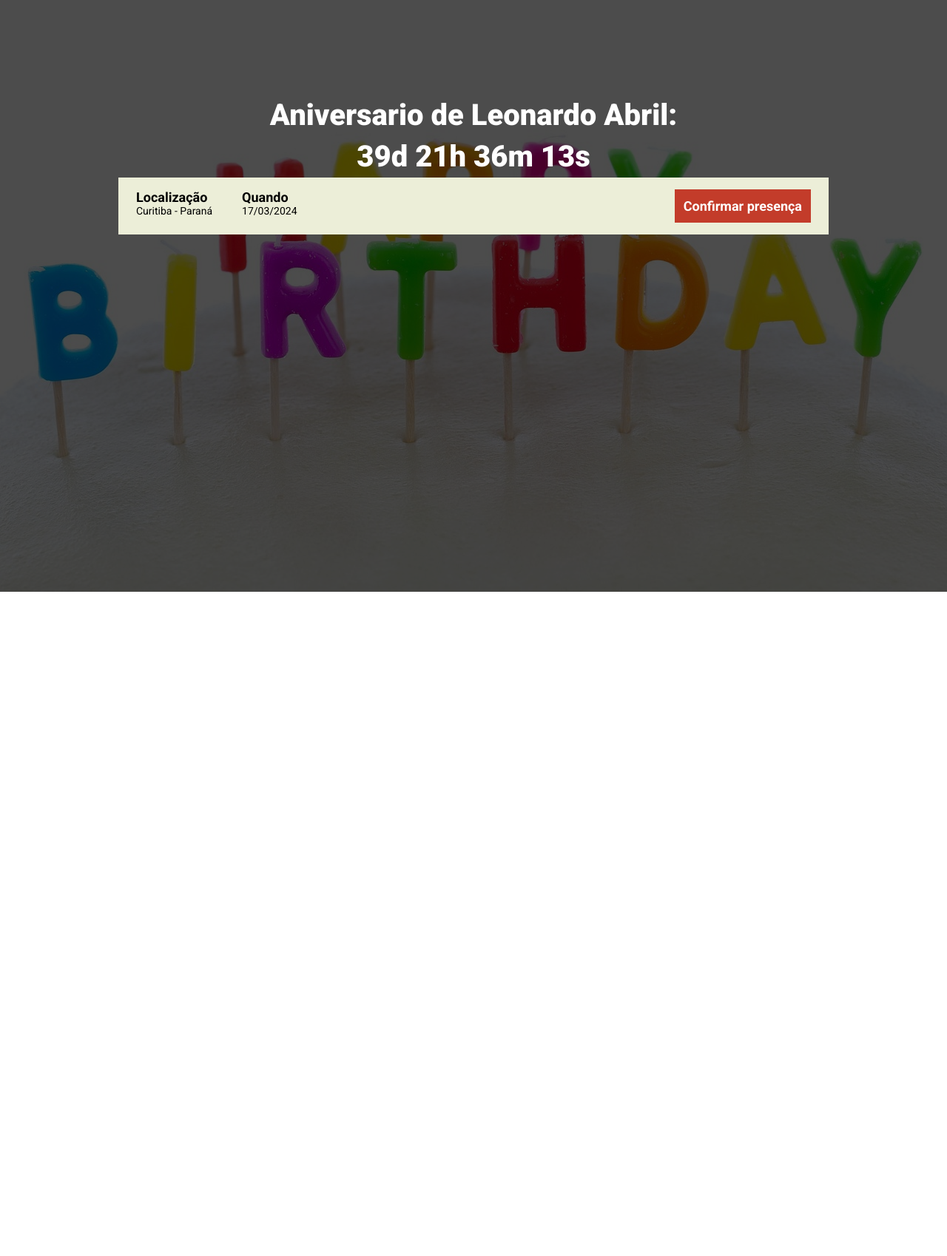
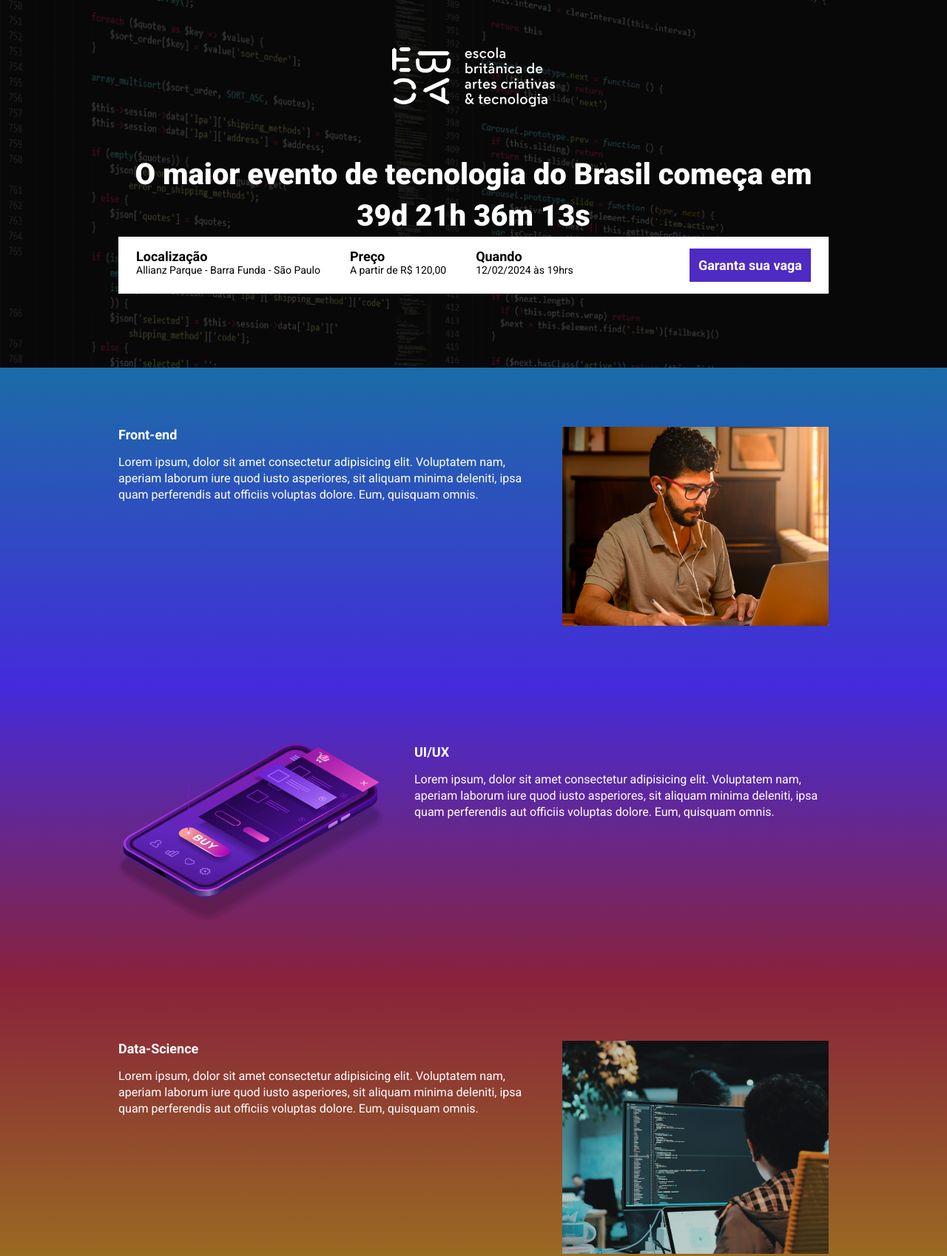
Before and after one commit to LeoAbril98/ebac_tech_talks, a website built with Parcel: page src/index.html in a window 1280 px wide. Shown: the top 1698 px of the page at 74% size. Before the commit the page ends 800 px from the top, so only its background shows below. Built offline with nearby package versions, Linux system fonts and the light colour scheme.

Commit message:
ajuste de imagens

```diff
--- a/src/index.html
+++ b/src/index.html
@@ -14,27 +14,79 @@
 <body>
     <header class="hero">
         <div class="container">
+            <img class="hero__logo" src="./images/ebac_logo.svg" alt="EBAC">
             <p class="hero__text">
-                Aniversario de Leonardo Abril: <br>
-                <span id="contador"></span>
+                O maior evento de tecnologia do
+                Brasil começa em <span id="contador"></span>
             </p>
             <div class="infos-bar">
                 <ul class="infos-bar__infos">
                     <li class="infos-bar__infos__item">
                         <b>Localização</b>
-                        Curitiba - Paraná
+                        Allianz Parque - Barra Funda - São Paulo
+                    </li>
+                    <li class="infos-bar__infos__item">
+                        <b>Preço</b>
+                        A partir de R$ 120,00
                     </li>
                     <li class="infos-bar__infos__item">
                         <b>Quando</b>
-                        17/03/2024
+                        12/02/2024 às 19hrs
                     </li>
                 </ul>
                 <a href="#" class="button button--primary">
-                    Confirmar presença
+                    Garanta sua vaga
                 </a>
             </div>
         </div>
     </header>
+    <section class="event event--frontend" >
+        <div class="container" data-aos="fade-right">
+            <div class="event__details">
+                <h2 class="event__details__title">Front-end</h2>
+                <p class="event__details__description">
+                    Lorem ipsum, dolor sit amet consectetur adipisicing elit. Voluptatem nam, aperiam laborum iure quod iusto asperiores, sit aliquam minima deleniti, ipsa quam perferendis aut officiis voluptas dolore. Eum, quisquam omnis.
+                </p>
+            </div>
+            <img class="event__image" src="./images/frontend.png" alt="Front-end">
+        </div>
+    </section>
+    <section class="event event--ui-ux event--image-left">
+        <div class="container" data-aos="fade-left">
+            <div class="event__details">
+                <h2 class="event__details__title">UI/UX</h2>
+                <p class="event__details__description">
+                    Lorem ipsum, dolor sit amet consectetur adipisicing elit. Voluptatem nam, aperiam laborum iure quod iusto asperiores, sit aliquam minima deleniti, ipsa quam perferendis aut officiis voluptas dolore. Eum, quisquam omnis.
+                </p>
+            </div>
+            <img class="event__image" src="./images/ui-ux.png" alt="ui ux">
+        </div>
+    </section>
+    <section class="event event--data-science">
+        <div class="container" data-aos="fade-right">
+            <div class="event__details">
+                <h2 class="event__details__title">Data-Science</h2>
+                <p class="event__details__description">
+                    Lorem ipsum, dolor sit amet consectetur adipisicing elit. Voluptatem nam, aperiam laborum iure quod iusto asperiores, sit aliquam minima deleniti, ipsa quam perferendis aut officiis voluptas dolore. Eum, quisquam omnis.
+                </p>
+            </div>
+            <img class="event__image" src="./images/data.png" alt="Data-Science">
+        </div>
+    </section>
+    <section class="event event--backend event--image-left">
+        <div class="container" data-aos="fade-left">
+            <div class="event__details">
+                <h2 class="event__details__title">Back-end</h2>
+                <p class="event__details__description">
+                    Lorem ipsum, dolor sit amet consectetur adipisicing elit. Voluptatem nam, aperiam laborum iure quod iusto asperiores, sit aliquam minima deleniti, ipsa quam perferendis aut officiis voluptas dolore. Eum, quisquam omnis.
+                </p>
+            </div>
+            <img class="event__image" src="./images/backend.png" alt="Back-end">
+        </div>
+    </section>
+
+
+    <script src="https://unpkg.com/aos@next/dist/aos.js"></script>
     <script src="scripts/main.js"></script>
 </body>
 </html>
--- a/src/scripts/main.js
+++ b/src/scripts/main.js
@@ -1,3 +1,4 @@
+AOS.init();
 
 const dataDoEvento = new Date("mar 17, 2024 00:00:00");
 const timeStampDoEvento =  dataDoEvento.getTime();
--- /dev/null
+++ b/src/styles/_event.scss
@@ -0,0 +1,62 @@
+@use 'variables';
+
+.event {
+    padding: 80px 0;
+
+    &--frontend {
+        background-image: linear-gradient(variables.$blue1, variables.$blue2);
+    }
+    &--ui-ux {
+        background-image: linear-gradient(variables.$blue2, variables.$pink);
+    }
+    &--data-science{
+        background-image: linear-gradient(variables.$pink, variables.$yellow);
+    }
+    &--backend {
+        background-image: linear-gradient(variables.$yellow, variables.$pink);
+    }
+
+    &--image-left {
+        .container {
+            flex-direction: row-reverse;
+        }
+    }
+
+    .container {
+        display: flex;
+        gap: 40px;
+    }
+
+    &__image {
+        max-width: 360px;
+    }
+
+    &__details {
+
+        &__title {
+            font-size: 18px;
+            font-weight: bold;
+            margin-bottom: 16px;
+        }
+
+        &__description {
+            line-height: 22px;
+        }
+    }
+
+
+    @media (max-width: 640px) {
+        .container{
+            display: block;
+        }
+
+        &__image {
+            width: 100%;
+        }
+
+        &__details {
+            margin-right: 0;
+            margin-bottom: 16px;
+        }
+    }
+}
--- a/src/styles/_hero.scss
+++ b/src/styles/_hero.scss
@@ -2,25 +2,14 @@
 
 .hero {
     padding-top: 64px;
-    padding-bottom: 300px;
-    height: 100vh;
-    background-image: url(../images/happy-birthday.jpg);
+    padding-bottom: 100px;
+    background-image: url(../images/fundo.png);
     background-repeat: no-repeat;
     background-size: cover;
     position: relative;
-
-        @media (min-width:641px) and (max-width: 1020px){
-            background-size: contain;
-    }
-
     .container {
         position: relative;
     }
-
-    .infos-bar {
-        background-color: rgb(236, 238, 216);
-    }
-
     &:before {
         position: absolute;
         top: 0;
@@ -31,7 +20,6 @@
         content: '';
         opacity: 0.7;
     }
-
     &__text {
         margin-top: 64px;
         margin-bottom: 64;
@@ -39,21 +27,21 @@
         line-height: 56px;
         font-weight: 800;
         text-align: center;
-
     }
-
-
+    &__logo {
+        margin: 0 auto;
+        height: 80px;
+        display: block;
+    }
     @media (max-width: 640px){
-        width: 100%;
-        padding-top: 120px;
-        background-size: contain;
-
-
+        padding: 40px 0;
+    &__logo{
+        height: 40px;
+    }
     &__text {
         font-size: 22px;
         line-height: 24px;
         margin: 24px 0;
     }
 }
-
 }
--- a/src/styles/_variables.scss
+++ b/src/styles/_variables.scss
@@ -5,4 +5,4 @@ $blue1: #1B6CA7;
 $blue2:  #442BDB;
 $pink: #89223B;
 $yellow: #9C791D;
-$purple: #c33c2a;
+$purple: #4F2AC3;
--- a/src/styles/components/_buttons.scss
+++ b/src/styles/components/_buttons.scss
@@ -9,16 +9,9 @@
     text-align: center;
     white-space: nowrap;
 
-
-
     &--primary {
         color: variables.$textColor;
         background-color: variables.$purple;
-
-        &:hover{
-            background-color: lighten(#c33c2a, 10%);
-        }
-
     }
 
     @media (max-width: 640px) {
--- a/src/styles/main.scss
+++ b/src/styles/main.scss
@@ -1,6 +1,7 @@
 @use 'hero';
 @use 'components/infos_bar';
 @use 'components/buttons';
+@use 'event';
 @use 'variables';
 
 * {
@@ -8,6 +9,7 @@
     padding: 0;
     box-sizing: border-box;
     font-family: Roboto, sans-serif;
+    color: #fff;
     color: variables.$textColor;
     list-style: none;
 }
@@ -16,12 +18,9 @@
     max-width: 960px;
     width: 100%;
     margin: 0 auto;
-
     @media (max-width: 640px) {
         max-width: 80%;
     }
-
-
     @media (max-width: 1024px) {
         max-width: 90%;
     }
```
